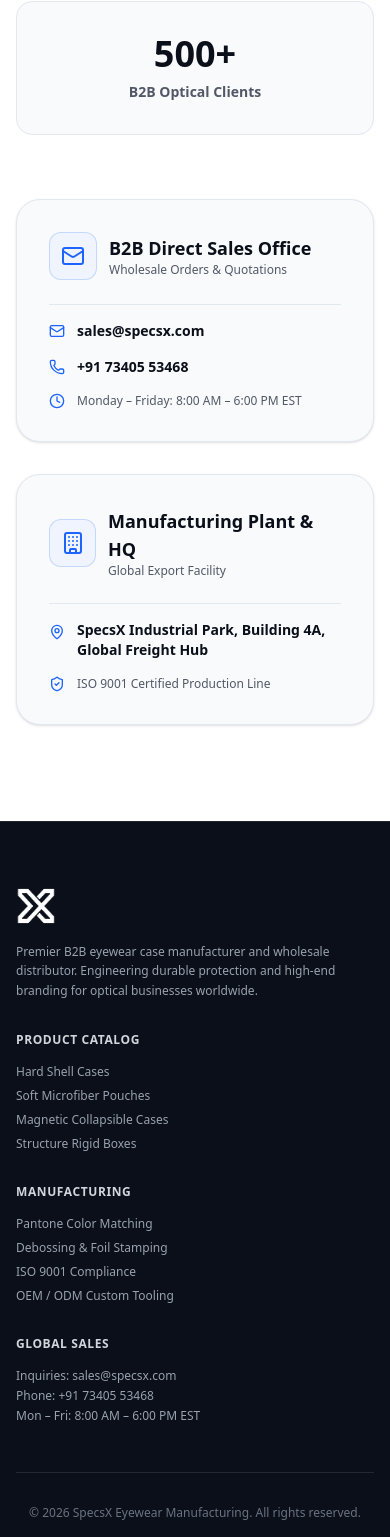
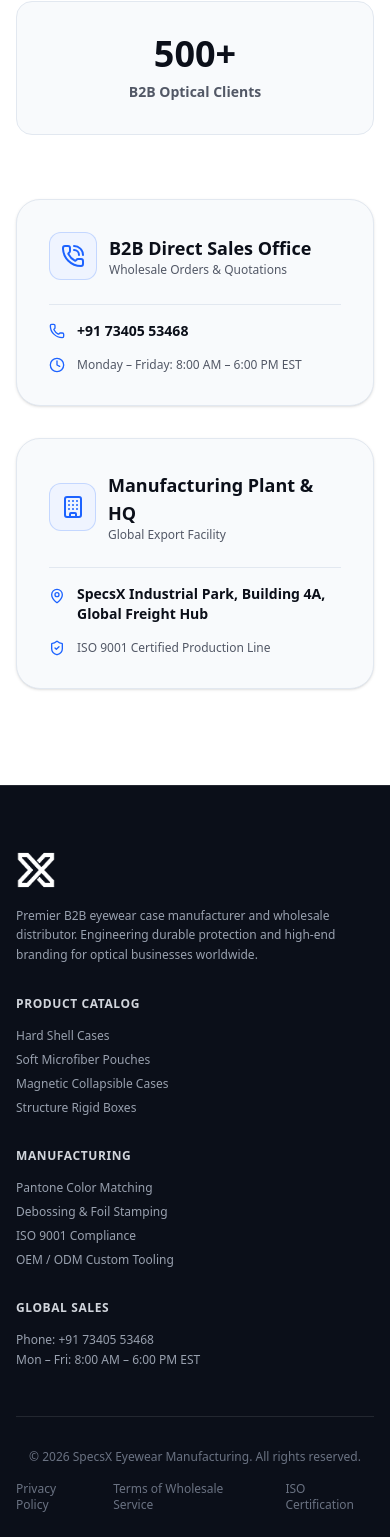
Before and after one commit to Gourav-Rajpurohit/SpecsX, a Next.js app: page / in a window 390 px wide. Shown: the part 6863-8400 px from the top of the page. Built offline with nearby package versions, Linux system fonts and the light colour scheme.

Commit message:
fix: remove all email references and replace with phone contact

```diff
--- a/src/components/Footer.tsx
+++ b/src/components/Footer.tsx
@@ -47,8 +47,7 @@ export default function Footer() {
           {/* Contact */}
           <div>
             <h4 className="text-xs font-bold uppercase tracking-wider text-gray-300 mb-4">Global Sales</h4>
-            <p className="text-xs text-gray-400">Inquiries: sales@specsx.com</p>
-            <p className="text-xs text-gray-400 mt-1">Phone: +91 73405 53468</p>
+            <p className="text-xs text-gray-400">Phone: +91 73405 53468</p>
             <p className="text-xs text-gray-400 mt-1">Mon – Fri: 8:00 AM – 6:00 PM EST</p>
           </div>
         </div>
--- a/src/components/InquiryModal.tsx
+++ b/src/components/InquiryModal.tsx
@@ -77,8 +77,8 @@ export default function InquiryModal({ isOpen, onClose, selectedModel }: ModalPr
               </div>
 
               <div>
-                <label className="block text-xs font-semibold text-[#0B0F19] mb-1">Business Email *</label>
-                <input required type="email" placeholder="contact@visionoptics.com" className="w-full px-4 py-2.5 rounded-xl border border-[#E2E8F0] text-xs focus:ring-2 focus:ring-[#1D63FF] focus:outline-none" />
+                <label className="block text-xs font-semibold text-[#0B0F19] mb-1">Phone / WhatsApp Number *</label>
+                <input required type="tel" placeholder="+91 73405 53468" className="w-full px-4 py-2.5 rounded-xl border border-[#E2E8F0] text-xs focus:ring-2 focus:ring-[#1D63FF] focus:outline-none" />
               </div>
 
               <div>
--- a/src/components/InquirySection.tsx
+++ b/src/components/InquirySection.tsx
@@ -1,6 +1,6 @@
 "use client";
 
-import { Phone, Mail, MapPin, Building, ShieldCheck, Clock } from "lucide-react";
+import { Phone, PhoneCall, MapPin, Building, ShieldCheck, Clock } from "lucide-react";
 
 export default function InquirySection() {
   return (
@@ -43,7 +43,7 @@ export default function InquirySection() {
           <div className="p-8 rounded-3xl bg-[#F8FAFC] border border-[#E2E8F0] shadow-sm space-y-6">
             <div className="flex items-center gap-3">
               <div className="w-12 h-12 rounded-xl bg-[#EFF4FF] border border-[#1D63FF]/20 flex items-center justify-center text-[#1D63FF]">
-                <Mail className="w-6 h-6" />
+                <PhoneCall className="w-6 h-6" />
               </div>
               <div>
                 <h3 className="text-lg font-bold text-[#0B0F19]">B2B Direct Sales Office</h3>
@@ -52,10 +52,6 @@ export default function InquirySection() {
             </div>
 
             <div className="space-y-4 pt-4 border-t border-[#E2E8F0] text-sm text-[#0B0F19]">
-              <div className="flex items-center gap-3">
-                <Mail className="w-4 h-4 text-[#1D63FF]" />
-                <span className="font-semibold">sales@specsx.com</span>
-              </div>
               <div className="flex items-center gap-3">
                 <Phone className="w-4 h-4 text-[#1D63FF]" />
                 <span className="font-semibold">+91 73405 53468</span>
```
